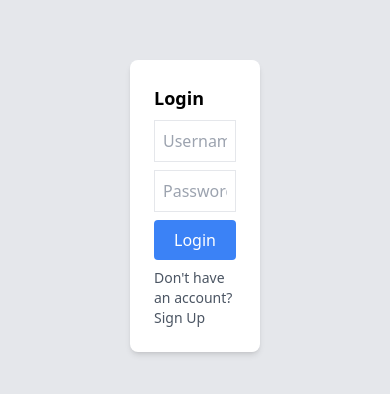
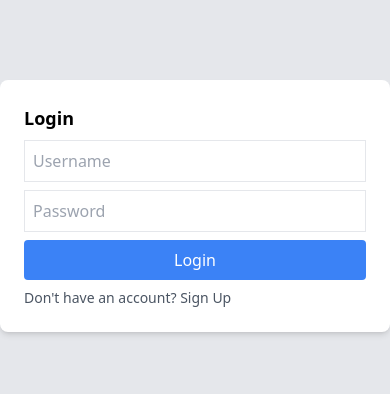
Before and after one commit to Rounak2811/Note_lock, a website: page index.html in a window 390 px wide. Shown: the part 216-610 px from the top of the page. Drawn offline with nearby package versions, Linux system fonts and the light colour scheme.

```diff
--- a/index.html
+++ b/index.html
@@ -29,7 +29,7 @@
 
     <!-- Login and Signup forms -->
     <div id="authContainer" class="w-full flex justify-center items-center h-screen">
-        <div class="bg-white p-6 rounded-lg shadow-md w-1/3">
+        <div class="bg-white p-6 rounded-lg shadow-md sm:w-3/4  md:w-1/3">
             <h2 id="authTitle" class="text-lg font-bold mb-2">Login</h2>
             <input type="text" id="authUsername" class="w-full border p-2 mb-2" placeholder="Username">
             <input type="password" id="authPassword" class="w-full border p-2 mb-2" placeholder="Password">
```
Also changed, not shown: output.css.
